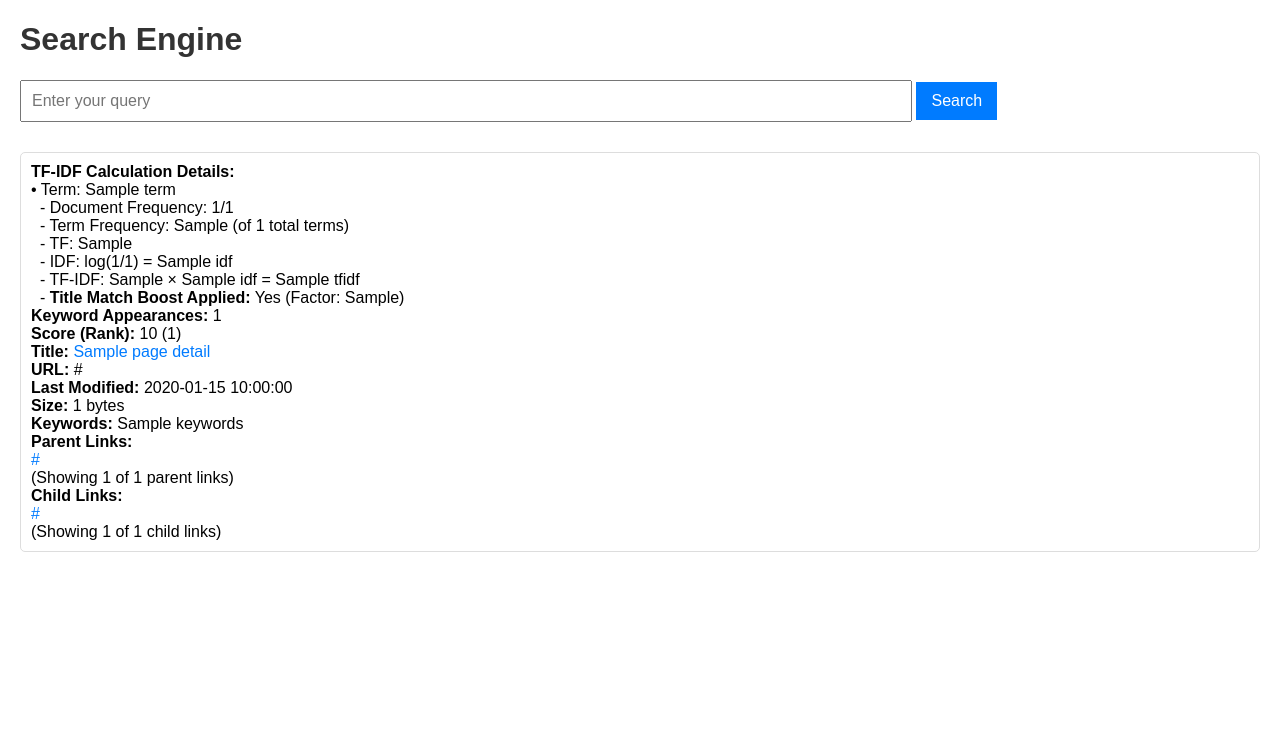
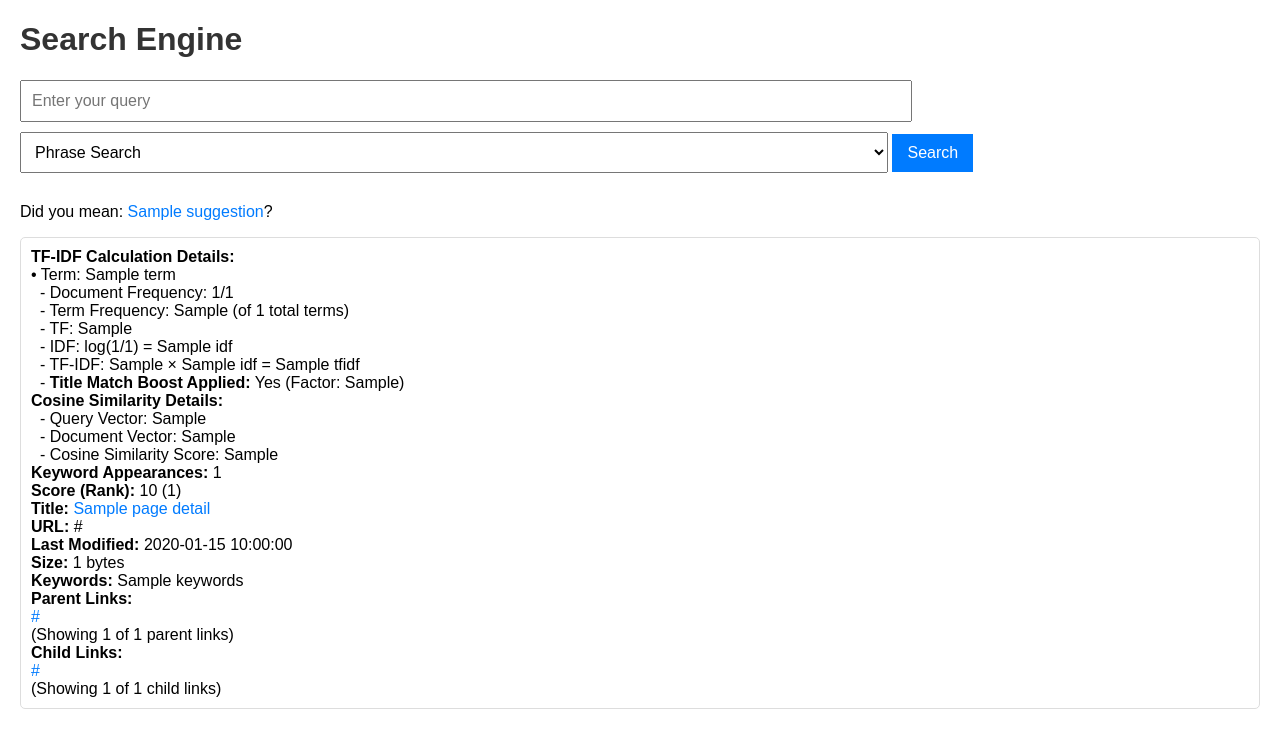
Before and after one commit to Skyturtl/Web-Scraper, a Flask app: template templates/index.html in a window 1280 px wide. Shown: the top 748 px of the page. Run offline with Flask 3, Linux system fonts and the light colour scheme; the template is opened without the code that fills it: most values are stand-ins (such as "Sample title", 1, 10 or a date in 2020).

Commit message:
Add files via upload
make "did u mean" function?

```diff
--- a/Flask.py
+++ b/Flask.py
@@ -2,8 +2,16 @@ import sqlite3
 import math
 from flask import Flask, request, render_template
 import re
+from collections import Counter
+from textblob import TextBlob  # Add this for spelling correction
 
 app = Flask(__name__)
+# Spelling correction helper function
+def suggest_correction(query):
+    """Suggest spelling corrections for the given query."""
+    blob = TextBlob(query)
+    corrected_query = str(blob.correct())  # Automatically correct the query
+    return corrected_query if corrected_query.lower() != query.lower() else None
 
 # Helper function to extract phrases and terms
 def extract_phrases_and_terms(query):
@@ -13,8 +21,22 @@ def extract_phrases_and_terms(query):
     terms = [term for term in terms if term not in phrases]  # Exclude phrases from terms
     return phrases, terms
 
+# **Cosine Similarity Function** (Newly implemented)
+def calculate_cosine_similarity(query_vector, doc_vector):
+    """Calculate cosine similarity between query and document vectors."""
+    # Compute dot product
+    dot_product = sum(query_vector[key] * doc_vector.get(key, 0) for key in query_vector)
+    # Compute magnitudes
+    query_magnitude = math.sqrt(sum(value**2 for value in query_vector.values()))
+    doc_magnitude = math.sqrt(sum(value**2 for value in doc_vector.values()))
+    # Avoid division by zero
+    if query_magnitude == 0 or doc_magnitude == 0:
+        return 0
+    return dot_product / (query_magnitude * doc_magnitude)
+
+
 # Calculate TF-IDF function (with mode switching)
-def calculate_tfidf(query, mode="mode1", title_boost_factor=1.5):
+def calculate_tfidf(query, mode="mode1", title_boost_factor=3):
     conn = sqlite3.connect("scraper.db")
     cursor = conn.cursor()
 
@@ -27,6 +49,7 @@ def calculate_tfidf(query, mode="mode1", title_boost_factor=1.5):
     doc_scores = {}
     total_freqs = {}
     calc_details = {}
+    query_vector = Counter(query_terms)  # For cosine similarity
 
     # Mode 1: Phrase Search Support
     if mode == "mode1":
@@ -52,6 +75,12 @@ def calculate_tfidf(query, mode="mode1", title_boost_factor=1.5):
             for parent_group, positions in matches:
                 # Calculate TF
                 position_list = list(map(int, positions.split(',')))
+                is_consecutive = all(
+                    position_list[i] + 1 == position_list[i + 1] for i in range(len(position_list) - 1)
+                )
+                if not is_consecutive:  # Skip non-consecutive matches
+                    continue
+
                 tf = len(position_list) / total_documents
                 tfidf = tf * idf
 
@@ -134,68 +163,11 @@ def calculate_tfidf(query, mode="mode1", title_boost_factor=1.5):
                 doc_scores[parent_group] = doc_scores.get(parent_group, 0) + tfidf
                 total_freqs[parent_group] = total_freqs.get(parent_group, 0) + frequency
 
-    # Mode 2: Old Search (Process terms only, no phrase handling)
-    elif mode == "mode2":
-        for term in query_terms:
-            condition = "LIKE"
-            term_value = f"%{term}%"
-
-            # Get document count containing the term
-            cursor.execute(f"""
-                SELECT COUNT(DISTINCT parent_group) FROM keywords_freq WHERE keyword {condition} ?
-            """, (term_value,))
-            doc_count = cursor.fetchone()[0] or 1
-
-            # Calculate IDF
-            idf = math.log(total_documents / doc_count) if doc_count else 0
-
-            # Get term frequencies
-            cursor.execute(f"""
-                SELECT parent_group, frequency FROM keywords_freq WHERE keyword {condition} ?
-            """, (term_value,))
-            term_data = cursor.fetchall()
-
-            for parent_group, frequency in term_data:
-                # Get total terms in document
-                cursor.execute("""
-                    SELECT SUM(frequency) FROM keywords_freq WHERE parent_group = ?
-                """, (parent_group,))
-                total_terms = cursor.fetchone()[0] or 1
-
-                # Calculate TF and TF-IDF
-                tf = frequency / total_terms
-                tfidf = tf * idf
-
-                # Check if the term is in the title for Title Match Boosting
-                cursor.execute(f"""
-                    SELECT stem_title FROM links WHERE id = ?
-                """, (parent_group,))
-                title = cursor.fetchone()
-                boost_applied = False
-                if title and term in title[0].lower():
-                    tfidf *= title_boost_factor  # Apply the boost factor
-                    boost_applied = True  # Mark that boost was applied
-
-                # Store calculation details
-                calc_details.setdefault(parent_group, {}).setdefault(term, {
-                    'tf': round(tf, 4),
-                    'idf': round(idf, 4),
-                    'tfidf': round(tfidf, 4),
-                    'doc_count': doc_count,
-                    'total_terms': total_terms,
-                    'term_freq': frequency,
-                    'boost_applied': boost_applied  # Add boost visibility
-                })
-
-                # Update scores and frequencies
-                doc_scores[parent_group] = doc_scores.get(parent_group, 0) + tfidf
-                total_freqs[parent_group] = total_freqs.get(parent_group, 0) + frequency
-
     # Normalize scores
     if query_terms or phrases:
-        num_components = len(query_terms) + len(phrases)
-        for doc in doc_scores:
-            doc_scores[doc] /= num_components
+        for doc, score in doc_scores.items():
+            doc_vector = Counter(calc_details[doc].keys())
+            doc_scores[doc] = calculate_cosine_similarity(query_vector, doc_vector) * score
 
     conn.close()
     return doc_scores, total_freqs, calc_details, total_documents
@@ -227,7 +199,7 @@ def fetch_ranked_results(query, mode="mode1"):
         """, (parent_group,))
         keywords = cursor.fetchall()
         keyword_details = "; ".join([f"{kw} {freq}" for kw, freq in keywords])
-
+        base_url = "https://www.cse.ust.hk/~kwtleung/COMP4321/"
 
         # Fetch all parent links
         cursor.execute("""
@@ -235,13 +207,13 @@ def fetch_ranked_results(query, mode="mode1"):
         """, (parent_group,))
         row = cursor.fetchone()
         parent_links_str = row[0] if row else ""
-        parent_links = parent_links_str.split(';') if parent_links_str else []
+        parent_links = [base_url + link for link in parent_links_str.split(';')] if parent_links_str else []
 
         # Fetch all child links
         cursor.execute("""
             SELECT url FROM child_links WHERE parent_group = ?
         """, (parent_group,))
-        child_links = [row[0] for row in cursor.fetchall()]
+        child_links = [base_url + row[0] for row in cursor.fetchall()]
 
         # Add the result in the required format
         results.append({
@@ -269,17 +241,27 @@ def index():
     results = []
     query = ""
     mode = "mode1"  # Default mode is phrase search
+    suggestion = None  # Variable to hold spelling suggestions
 
     if request.method == "POST":
         query = request.form["query"]
         mode = request.form.get("mode", "mode1")  # Get mode from user input
-        results = fetch_ranked_results(query, mode)
+        suggestion = suggest_correction(query)
+        if suggestion:
+            # If there is a correction, re-run the search with the corrected query
+            query_to_use = suggestion
+        else:
+            query_to_use = query
+
+        results = fetch_ranked_results(query_to_use, mode)
+        #results = fetch_ranked_results(query, mode)
 
     return render_template(
         "index.html",
         query=query,
         results=results,
-        mode=mode
+        mode=mode,
+        suggestion=suggestion
     )
 
 if __name__ == "__main__":
--- a/templates/index.html
+++ b/templates/index.html
@@ -1,33 +1,87 @@
 <!DOCTYPE html>
 <html>
+
 <head>
     <title>Search Engine</title>
     <style>
-        body { font-family: Arial, sans-serif; margin: 20px; }
-        h1 { color: #333; }
-        form { margin-bottom: 20px; }
-        input[type="text"], select {
-            width: 70%; padding: 10px; font-size: 16px; margin-bottom: 10px;
+        body {
+            font-family: Arial, sans-serif;
+            margin: 20px;
         }
-        button { padding: 10px 15px; font-size: 16px; background-color: #007BFF; color: white; border: none; cursor: pointer; }
-        button:hover { background-color: #0056b3; }
-        ul { list-style-type: none; padding: 0; }
-        li { margin-bottom: 20px; padding: 10px; border: 1px solid #ddd; border-radius: 5px; }
-        a { text-decoration: none; color: #007BFF; }
-        a:hover { text-decoration: underline; }
+
+        h1 {
+            color: #333;
+        }
+
+        form {
+            margin-bottom: 20px;
+        }
+
+        input[type="text"],
+        select {
+            width: 70%;
+            padding: 10px;
+            font-size: 16px;
+            margin-bottom: 10px;
+        }
+
+        button {
+            padding: 10px 15px;
+            font-size: 16px;
+            background-color: #007BFF;
+            color: white;
+            border: none;
+            cursor: pointer;
+        }
+
+        button:hover {
+            background-color: #0056b3;
+        }
+
+        ul {
+            list-style-type: none;
+            padding: 0;
+        }
+
+        li {
+            margin-bottom: 20px;
+            padding: 10px;
+            border: 1px solid #ddd;
+            border-radius: 5px;
+        }
+
+        a {
+            text-decoration: none;
+            color: #007BFF;
+        }
+
+        a:hover {
+            text-decoration: underline;
+        }
     </style>
 </head>
+
 <body>
     <h1>Search Engine</h1>
     <form method="POST" action="/index.html">
-        <input type="text" name="query" placeholder="Enter your query" value="{{ query }}" required>
+        <input type="text" name="query" placeholder="Enter your query" required>
+        <select name="mode">
+            <option value="mode1" selected>Phrase Search</option>
+            <option value="mode2">Old Search</option>
+        </select>
         <button type="submit">Search</button>
+    </form>
 
-    </form>
+    {% if suggestion %}
+    <div class="suggestion">
+        Did you mean: <a href="?query={{ suggestion }}">{{ suggestion }}</a>?
+    </div>
+    {% endif %}
 
     <ul>
         {% for result in results %}
-        <li><!-- Add this section below the existing fields -->
+        <li>
+            <!-- Add this section below the existing fields -->
             <strong>TF-IDF Calculation Details:</strong><br>
             {% for term, details in result['calc_details'].items() %}
             • Term: {{ term }}<br>
@@ -35,7 +89,8 @@
             &nbsp;&nbsp;- Term Frequency: {{ details.term_freq }} (of {{ details.total_terms }} total terms)<br>
             &nbsp;&nbsp;- TF: {{ details.tf }}<br>
             &nbsp;&nbsp;- IDF: log({{ result.total_docs }}/{{ details.doc_count }}) = {{ details.idf }}<br>
-                &nbsp;&nbsp;- TF-IDF: {{ details.tf }} × {{ details.idf }} = {{ details.tfidf }}<br>                {% if details.boost_applied %}
+            &nbsp;&nbsp;- TF-IDF: {{ details.tf }} × {{ details.idf }} = {{ details.tfidf }}<br>
+            {% if details.boost_applied %}
             &nbsp;&nbsp;- <strong>Title Match Boost Applied:</strong> Yes (Factor: {{ details.boost_applied }})<br>
             {% else %}
             &nbsp;&nbsp;- Title Match Boost Applied: No<br>
@@ -43,9 +98,17 @@
 
             {% endfor %}
 
+            <!-- Added: Cosine Similarity Details -->
+            <strong>Cosine Similarity Details:</strong><br>
+            &nbsp;&nbsp;- Query Vector: {{ result['query_vector'] }}<br>
+            &nbsp;&nbsp;- Document Vector: {{ result['doc_vector'] }}<br>
+            &nbsp;&nbsp;- Cosine Similarity Score: {{ result['cosine_similarity'] }}<br>
+            <!-- End of Cosine Similarity Details -->
+
             <strong>Keyword Appearances:</strong> {{ result['keyword_count'] }}<br>
             <strong>Score (Rank):</strong> {{ result['score'] }} ({{ result['rank'] }})<br>
-            <strong>Title:</strong> <a href="{{ result['page_detail']['url'] }}">{{ result['page_detail']['title'] }}</a><br>
+            <strong>Title:</strong> <a
+                href="{{ result['page_detail']['url'] }}">{{ result['page_detail']['title'] }}</a><br>
             <strong>URL:</strong> {{ result['page_detail']['url'] }}<br>
             <strong>Last Modified:</strong> {{ result['page_detail']['last_modified'] }}<br>
             <strong>Size:</strong> {{ result['page_detail']['size'] }} bytes<br>
@@ -75,4 +138,5 @@
         {% endfor %}
     </ul>
 </body>
+
 </html>
```
Lines whose indentation alone changed are shown as unchanged.
